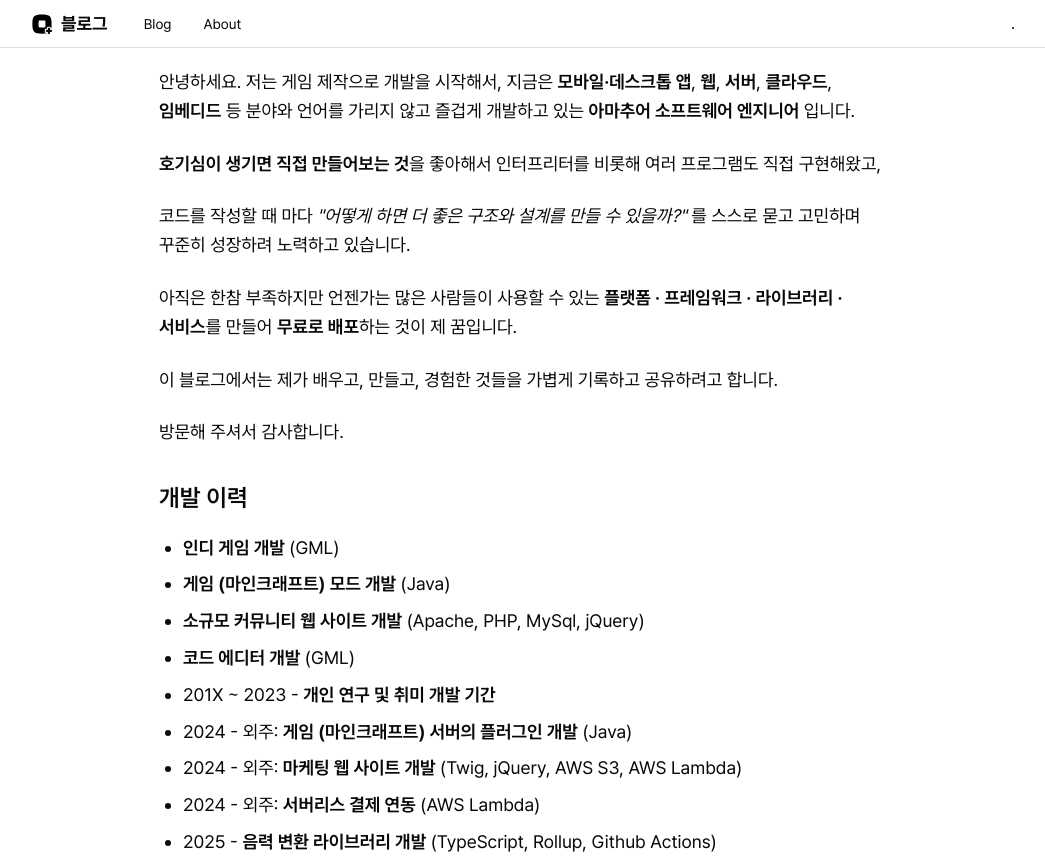
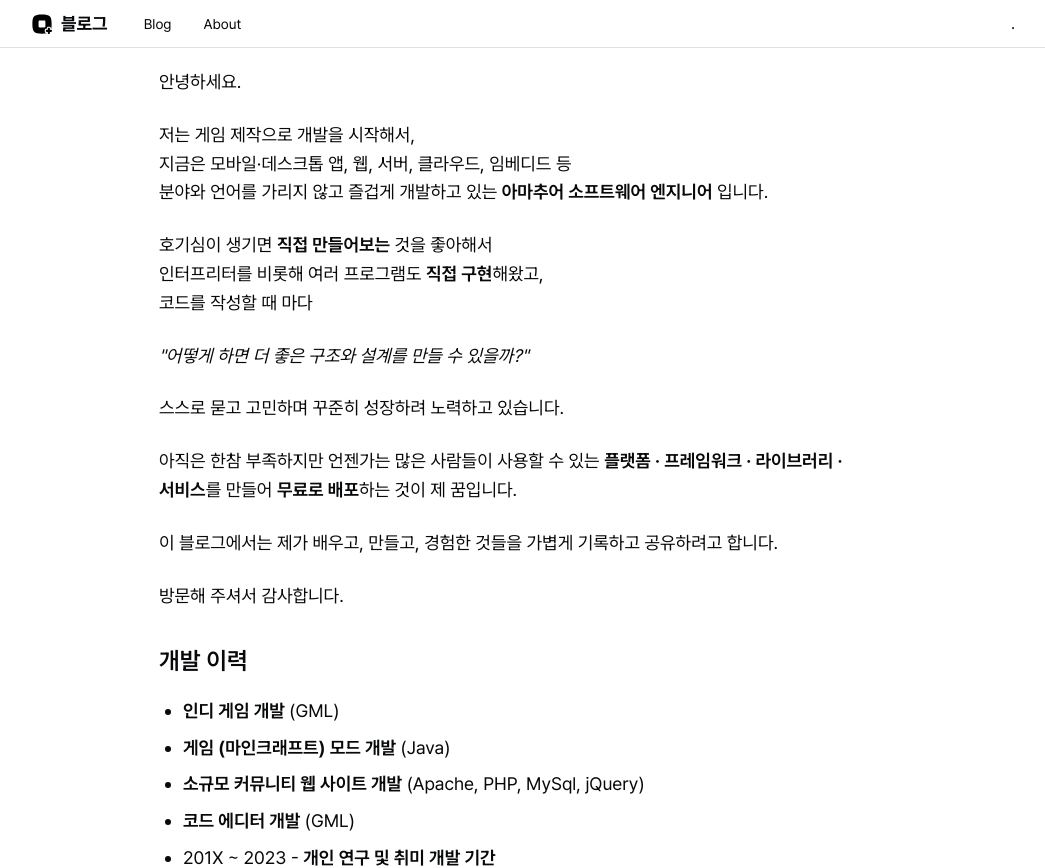
Before and after one commit to kahyou22/kahyou.dev, a Next.js app: page /about in a window 1280 px wide. Shown: the top 868 px of the page, without its empty margins (117-1162 px from the left). Built offline with nearby package versions, Linux system fonts and the light colour scheme.

Commit message:
feat: /about 페이지 수정

```diff
--- a/app/about/about.mdx
+++ b/app/about/about.mdx
@@ -1,13 +1,16 @@
-안녕하세요. 저는 게임 제작으로 개발을 시작해서,
-지금은 **모바일·데스크톱 앱**, **웹**, **서버**, **클라우드**, **임베디드** 등
+안녕하세요.
+
+저는 게임 제작으로 개발을 시작해서,<br/>
+지금은 모바일·데스크톱 앱, 웹, 서버, 클라우드, 임베디드 등<br/>
 분야와 언어를 가리지 않고 즐겁게 개발하고 있는
 **아마추어 소프트웨어 엔지니어** 입니다.
 
-**호기심이 생기면 직접 만들어보는 것**을 좋아해서
-인터프리터를 비롯해 여러 프로그램도 직접 구현해왔고,
+호기심이 생기면 **직접 만들어보는** 것을 좋아해서<br/>
+인터프리터를 비롯해 여러 프로그램도 **직접 구현**해왔고,<br/>
+코드를 작성할 때 마다
 
-코드를 작성할 때 마다
-_"어떻게 하면 더 좋은 구조와 설계를 만들 수 있을까?"_ 를
+_"어떻게 하면 더 좋은 구조와 설계를 만들 수 있을까?"_
+
 스스로 묻고 고민하며 꾸준히 성장하려 노력하고 있습니다.
 
 아직은 한참 부족하지만
```
